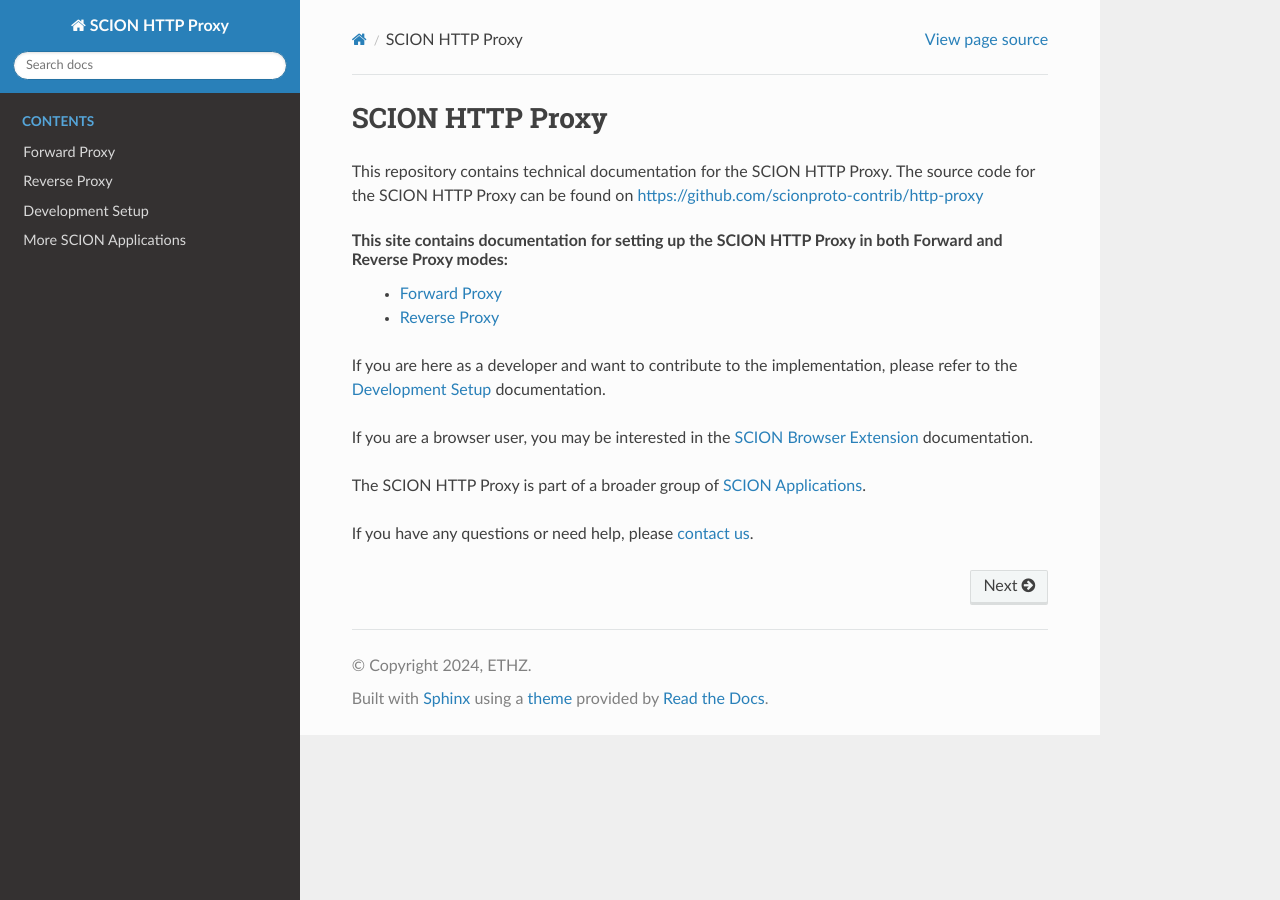
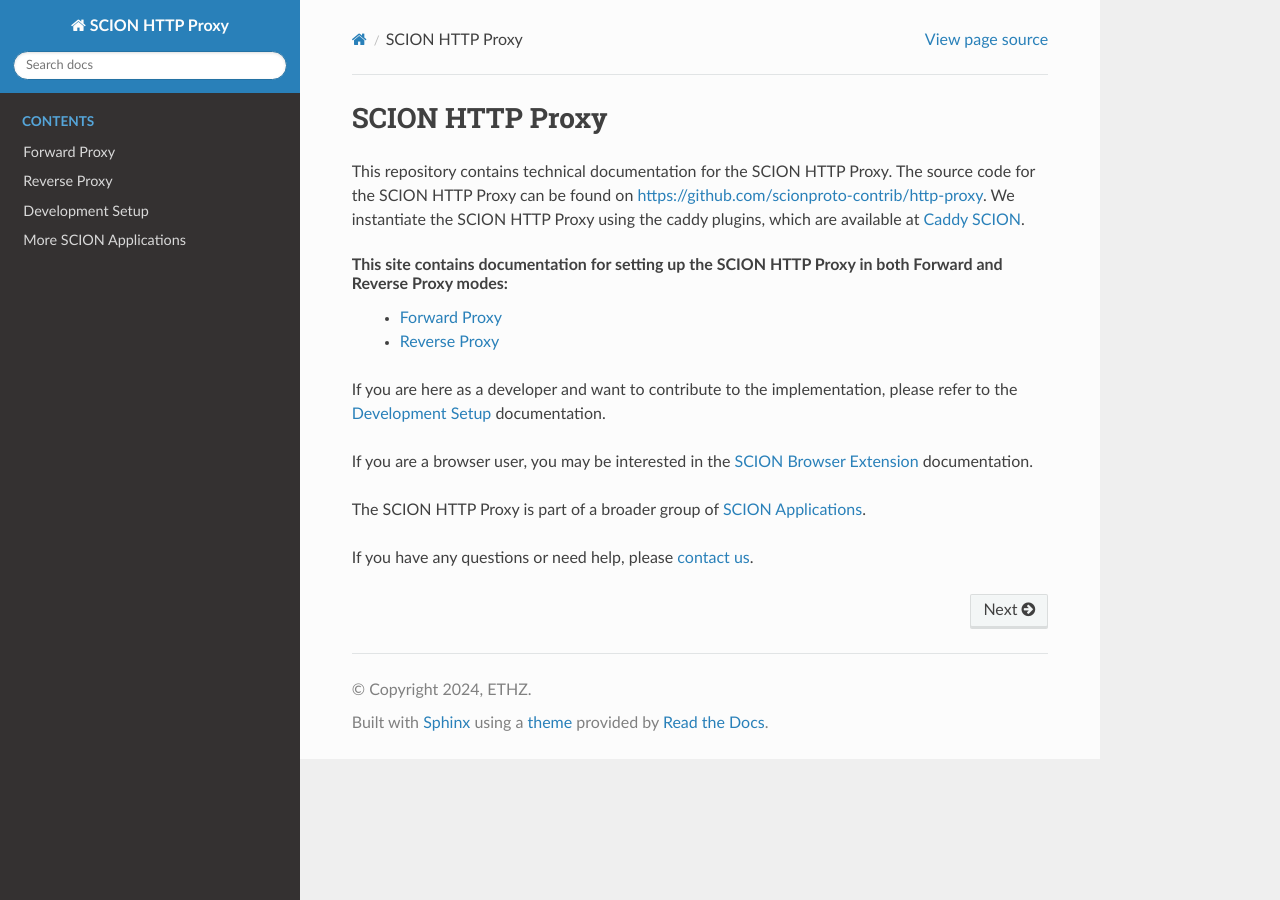
Before and after one commit to scionproto-contrib/http-proxy, a Sphinx documentation site: the page built from docs/source/index.rst, in a window 1280 px wide. Built offline with Sphinx 7.4.7 and the Read the Docs theme 3.1.0, drawn with Linux system fonts in a browser that asks for light colours.

```diff
--- a/docs/source/forward-proxy.rst
+++ b/docs/source/forward-proxy.rst
@@ -68,7 +68,7 @@ You can build the caddy server containing the SCION plugin from source as follow
 
   .. code-block:: bash
 
-    GOOS=darwin GOARCH=amd64 go build -o ./build/scion-caddy-forward./cmd/scion-caddy-forward
+    GOOS=darwin GOARCH=amd64 go build -o ./build/scion-caddy-forward ./cmd/scion-caddy-forward
 
 - or (if you only want to build the forward and reverse proxy)
 
--- a/docs/source/index.rst
+++ b/docs/source/index.rst
@@ -2,7 +2,8 @@ SCION HTTP Proxy
 ================
 
 This repository contains technical documentation for the SCION HTTP Proxy.
-The source code for the SCION HTTP Proxy can be found on https://github.com/scionproto-contrib/http-proxy
+The source code for the SCION HTTP Proxy can be found on https://github.com/scionproto-contrib/http-proxy.
+We instantiate the SCION HTTP Proxy using the caddy plugins, which are available at `Caddy SCION <https://github.com/scionproto-contrib/caddy-scion>`_.
 
 This site contains documentation for setting up the SCION HTTP Proxy in both Forward and Reverse Proxy modes:
    - :doc:`Forward Proxy <forward-proxy>`
```
Also changed, not shown: other parts of docs/source/forward-proxy.rst (+1 -1 lines), README.md (+2 -0 lines).
